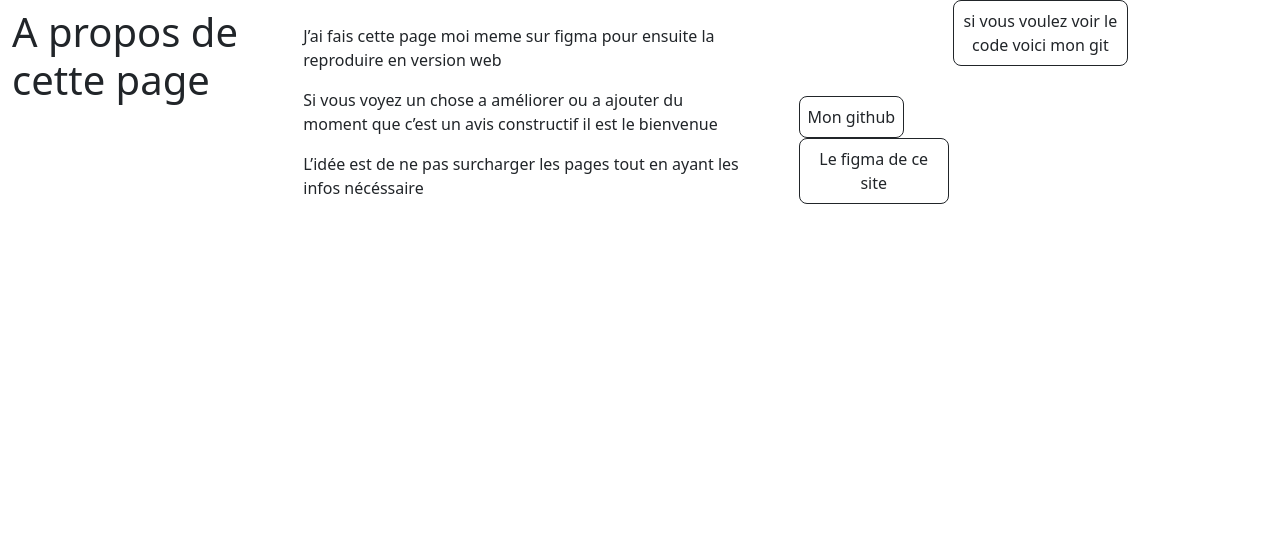
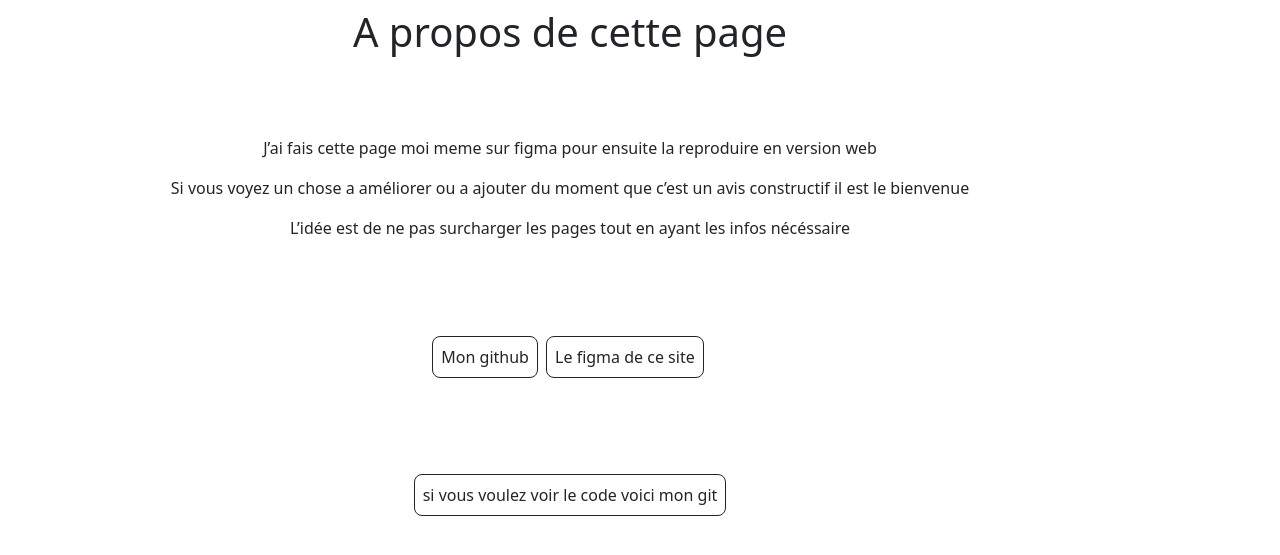
Before and after one commit to MaximeRichard78/2PHPDSymfony, a Symfony app: template templates/aboutthispage/aboutthispage.html.twig in a window 1280 px wide. Shown: the part 56-611 px from the top of the page. Run offline with Twig, Linux system fonts and the light colour scheme; the template is opened without the code that fills it, so the values that code supplies are empty; some libraries are stand-ins or nearby versions.

Commit message:
last commit

```diff
--- a/templates/aboutthispage/aboutthispage.html.twig
+++ b/templates/aboutthispage/aboutthispage.html.twig
@@ -9,7 +9,7 @@
 
 	<body>
 	<div class="container ms-0 me-0">
-		<div class="d-flex justify-content-center">
+		<div class="text-center ">
 			<h1 class="mt-2 pb-5">A propos de cette page</h1>
 			<div class="pt-4 ps-lg-5 ps-0 pe-lg-5 pe-0">
 				<p>J’ai fais cette page moi meme sur figma pour ensuite la reproduire en version web</p>
```
